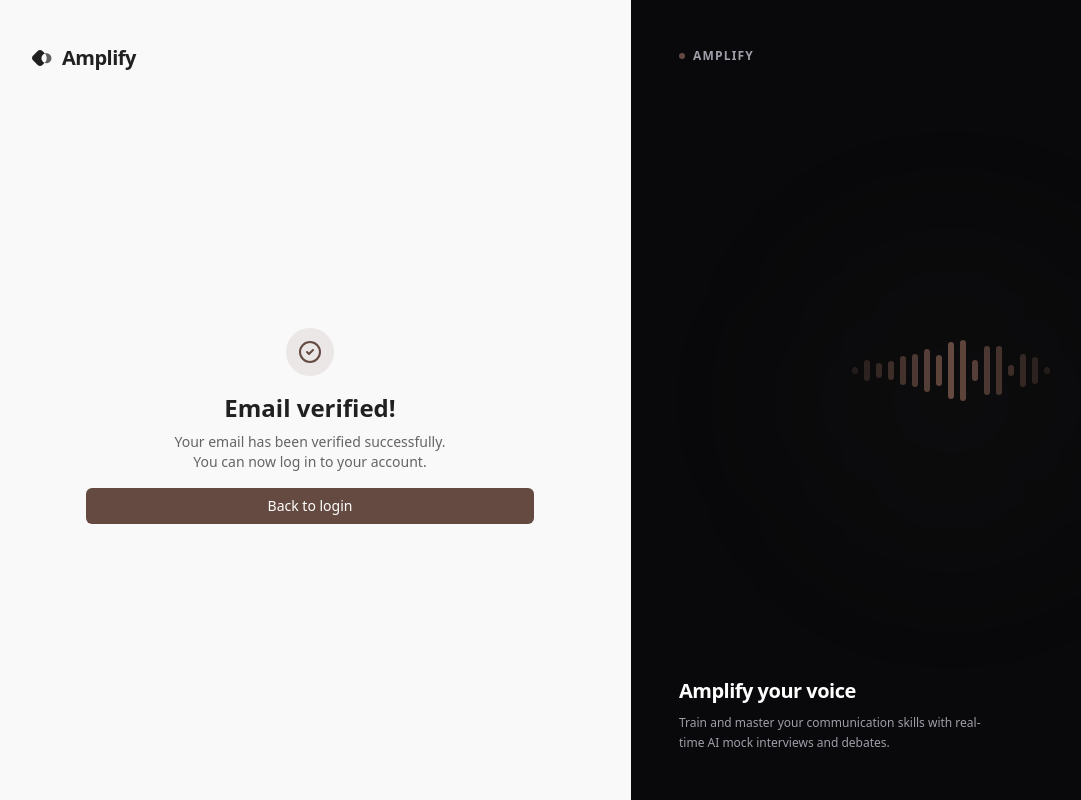
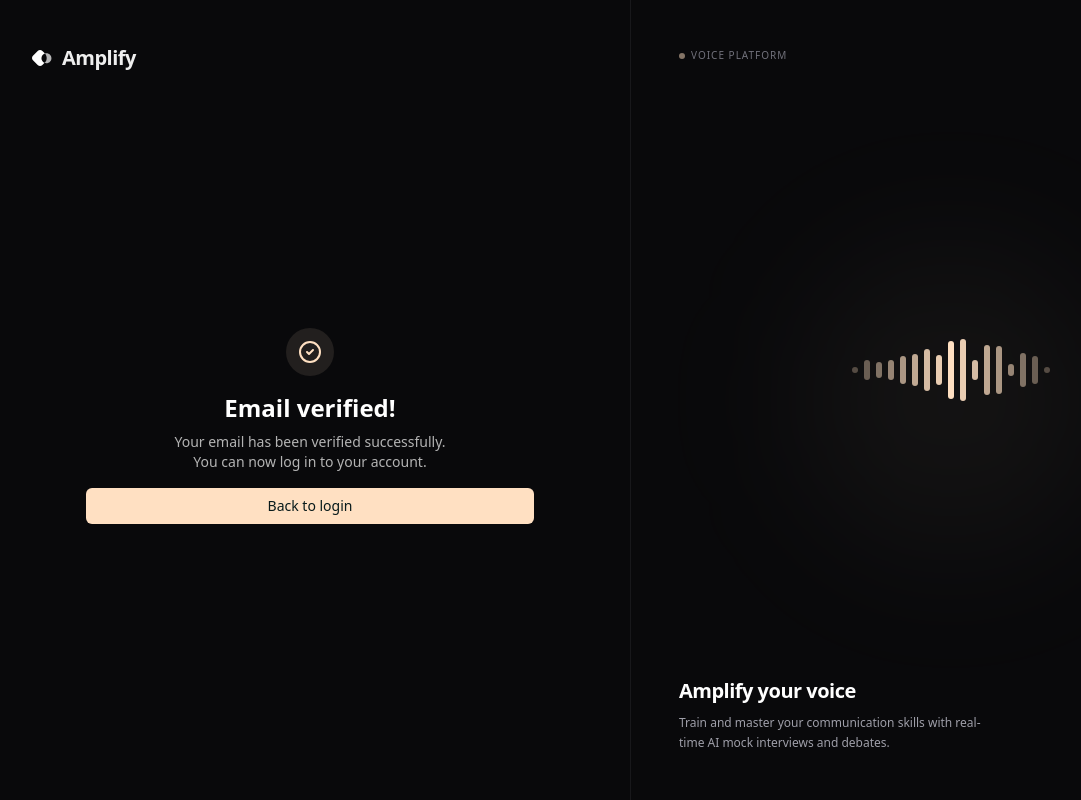
Before and after one commit to lwshakib/amplify-own-your-voice, a Next.js app: page /verify-email in a window 1280 px wide. Shown: the whole page, without its empty margins (10-1091 px from the left). Built offline with nearby package versions, Linux system fonts and the light colour scheme.

Commit message:
feat: implement unified authentication layout with shared visual component and form pages

```diff
--- a/app/(auth)/forgot-password/page.tsx
+++ b/app/(auth)/forgot-password/page.tsx
@@ -1,28 +1,19 @@
 /**
  * @file app/(auth)/forgot-password/page.tsx
  * @description The Forgot Password page for the application.
- * Allows users to request a password reset link via email.
- * Uses a split-screen layout similar to Sign In/Sign Up.
+ * Returns only the form column to be rendered inside the shared auth grid layout.
  */
 
 import { ForgotPasswordForm } from "@/components/auth/forgot-password-form" // The form to handle password reset requests
 import { Logo } from "@/components/layout/logo" // The application logo
-import { AuthVisual } from "@/components/auth/auth-visual"
 
 /**
  * ForgotPasswordPage Component
- * @returns The password recovery page with a responsive layout.
+ * @returns The forgot password form column.
  */
 export default function ForgotPasswordPage() {
   return (
-    /**
-     * Grid Container
-     * min-h-svh: Full viewport height
-     * lg:grid-cols-2: Two Column layout on desktop (Left: Form, Right: Visual Web)
-     */
-    <div className="grid min-h-svh lg:grid-cols-2 bg-background">
-      {/* Left Column (or full width on mobile) - Form Area */}
-      <div className="flex flex-col gap-4 p-6 md:p-10">
+    <div className="flex flex-col flex-1 gap-4 p-6 md:p-10">
       {/* Top area for the Logo */}
       <div className="flex justify-center gap-2 md:justify-start">
         <Logo />
@@ -35,11 +26,5 @@
         </div>
       </div>
     </div>
-
-      {/* Right Column (Desktop only) - Aesthetic Background */}
-      <div className="relative hidden lg:block border-l border-white/5">
-        <AuthVisual />
-      </div>
-    </div>
   )
 }
--- a/app/(auth)/layout.tsx
+++ b/app/(auth)/layout.tsx
@@ -1,19 +1,33 @@
 /**
  * @file app/(auth)/layout.tsx
- * @description Layout wrapper for all authentication-related pages (Sign In, Sign Up, etc.).
- * This ensures a consistent structure for the auth flow.
+ * @description Shared layout for all authentication pages.
+ * Handles the unified background, forces dark theme styles, and hosts the persistent
+ * AuthVisual soundwave component on the right side to prevent visual flashes during navigation.
  */
+
+import { AuthVisual } from "@/components/auth/auth-visual"
 
 export default function AuthLayout({
   children,
 }: Readonly<{
-  children: React.ReactNode // The specific auth page being rendered
+  children: React.ReactNode
 }>) {
   return (
     /**
-     * Auth Layout Container
-     * Uses min-h-screen to ensure the auth forms are centered or properly spaced on the viewport.
+     * Auth Layout Grid
+     * Force the 'dark' theme context and 'bg-zinc-950' background color across both columns.
+     * This creates a unified dark background spanning the entire viewport.
      */
-    <div className="min-h-screen w-full">{children}</div>
+    <div className="dark grid min-h-svh lg:grid-cols-2 bg-zinc-950 text-white antialiased">
+      {/* Left Column - Dynamic Auth Forms (Sign In, Sign Up, etc.) */}
+      <div className="flex flex-col min-h-svh">
+        {children}
+      </div>
+
+      {/* Right Column (Desktop only) - Persistent Visual Soundwave */}
+      <div className="relative hidden lg:block border-l border-zinc-900 bg-zinc-950">
+        <AuthVisual />
+      </div>
+    </div>
   )
 }
--- a/app/(auth)/reset-password/page.tsx
+++ b/app/(auth)/reset-password/page.tsx
@@ -1,30 +1,21 @@
 /**
  * @file app/(auth)/reset-password/page.tsx
  * @description The Reset Password page for the application.
- * Users land here after clicking a link in their recovery email.
- * Includes a Suspense wrapper for the form as it may depend on URL parameters.
+ * Returns only the form column to be rendered inside the shared auth grid layout.
  */
 
 import { Suspense } from "react" // For handling asynchronous loading of the form components
 import { ResetPasswordForm } from "@/components/auth/reset-password-form" // The form to set a new password
 import { Logo } from "@/components/layout/logo" // Application logo
 import { Loader2 } from "lucide-react" // Loading spinner icon
-import { AuthVisual } from "@/components/auth/auth-visual"
 
 /**
  * ResetPasswordPage Component
- * @returns The password reset page with a responsive split layout.
+ * @returns The reset password form column.
  */
 export default function ResetPasswordPage() {
   return (
-    /**
-     * Grid Container
-     * min-h-svh: Full viewport height
-     * lg:grid-cols-2: Two Column layout on desktop (Left: FormArea, Right: Visual Web)
-     */
-    <div className="grid min-h-svh lg:grid-cols-2 bg-background">
-      {/* Left Column (or full width on mobile) - Form Area */}
-      <div className="flex flex-col gap-4 p-6 md:p-10">
+    <div className="flex flex-col flex-1 gap-4 p-6 md:p-10">
       {/* Top area for the Logo */}
       <div className="flex justify-center gap-2 md:justify-start">
         <Logo />
@@ -33,10 +24,6 @@
       {/* Centered container for the reset password form */}
       <div className="flex flex-1 items-center justify-center">
         <div className="w-full max-w-md">
-            {/*
-              Suspense: Wraps the ResetPasswordForm because it typically uses
-              useSearchParams() which requires a Suspense boundary in Next.js 14+
-            */}
           <Suspense
             fallback={
               <div className="flex flex-col items-center gap-4 text-center">
@@ -50,11 +37,5 @@
         </div>
       </div>
     </div>
-
-      {/* Right Column (Desktop only) - Aesthetic Background */}
-      <div className="relative hidden lg:block border-l border-white/5">
-        <AuthVisual />
-      </div>
-    </div>
   )
 }
--- a/app/(auth)/sign-in/page.tsx
+++ b/app/(auth)/sign-in/page.tsx
@@ -1,27 +1,19 @@
 /**
  * @file app/(auth)/sign-in/page.tsx
  * @description The Sign In page for the application.
- * Features a split-screen layout on large screens with the login form and an aesthetic background image.
+ * Returns only the form column to be rendered inside the shared auth grid layout.
  */
 
 import { LoginForm } from "@/components/auth/login-form" // The actual authentication form logic
 import { Logo } from "@/components/layout/logo" // The application logo
-import { AuthVisual } from "@/components/auth/auth-visual"
 
 /**
  * SignInPage Component
- * @returns The sign-in page with a responsive layout.
+ * @returns The sign-in form column.
  */
 export default function SignInPage() {
   return (
-    /**
-     * Grid Container
-     * min-h-svh: Full viewport height (Small Viewport Height)
-     * lg:grid-cols-2: Two Column layout on desktop (Left: Form, Right: Visual Web)
-     */
-    <div className="grid min-h-svh lg:grid-cols-2 bg-background">
-      {/* Left Column (or full width on mobile) - Form Area */}
-      <div className="flex flex-col gap-4 p-6 md:p-10">
+    <div className="flex flex-col flex-1 gap-4 p-6 md:p-10">
       {/* Top area for the Logo */}
       <div className="flex justify-center gap-2 md:justify-start">
         <Logo />
@@ -34,11 +26,5 @@
         </div>
       </div>
     </div>
-
-      {/* Right Column (Desktop only) - Aesthetic Background */}
-      <div className="relative hidden lg:block border-l border-white/5">
-        <AuthVisual />
-      </div>
-    </div>
   )
 }
--- a/app/(auth)/sign-up/page.tsx
+++ b/app/(auth)/sign-up/page.tsx
@@ -1,27 +1,19 @@
 /**
  * @file app/(auth)/sign-up/page.tsx
  * @description The Sign Up page for the application.
- * Features a split-screen layout on large screens with the signup form and an aesthetic background image.
+ * Returns only the form column to be rendered inside the shared auth grid layout.
  */
 
 import { SignUpForm } from "@/components/auth/signup-form" // The actual registration form logic
 import { Logo } from "@/components/layout/logo" // The application logo
-import { AuthVisual } from "@/components/auth/auth-visual"
 
 /**
  * SignUpPage Component
- * @returns The sign-up page with a responsive layout.
+ * @returns The sign-up form column.
  */
 export default function SignUpPage() {
   return (
-    /**
-     * Grid Container
-     * min-h-svh: Full viewport height (Small Viewport Height)
-     * lg:grid-cols-2: Two Column layout on desktop (Left: Form, Right: Visual Web)
-     */
-    <div className="grid min-h-svh lg:grid-cols-2 bg-background">
-      {/* Left Column (or full width on mobile) - Form Area */}
-      <div className="flex flex-col gap-4 p-6 md:p-10">
+    <div className="flex flex-col flex-1 gap-4 p-6 md:p-10">
       {/* Top area for the Logo */}
       <div className="flex justify-center gap-2 md:justify-start">
         <Logo />
@@ -34,11 +26,5 @@
         </div>
       </div>
     </div>
-
-      {/* Right Column (Desktop only) - Aesthetic Background */}
-      <div className="relative hidden lg:block border-l border-white/5">
-        <AuthVisual />
-      </div>
-    </div>
   )
 }
--- a/app/(auth)/verify-email/page.tsx
+++ b/app/(auth)/verify-email/page.tsx
@@ -1,28 +1,19 @@
 /**
  * @file app/(auth)/verify-email/page.tsx
  * @description The Email Verification page.
- * Users land here to confirm their email address after registration.
- * Uses a consistent split-screen layout.
+ * Returns only the verification content column to be rendered inside the shared auth grid layout.
  */
 
 import { VerifyEmailView } from "@/components/auth/verify-email-view" // Component that handles the verification logic and UI
 import { Logo } from "@/components/layout/logo" // Application logo
-import { AuthVisual } from "@/components/auth/auth-visual"
 
 /**
  * VerifyEmailPage Component
- * @returns The email verification page with a responsive layout.
+ * @returns The email verification column.
  */
 export default function VerifyEmailPage() {
   return (
-    /**
-     * Grid Container
-     * min-h-svh: Full viewport height
-     * lg:grid-cols-2: Two Column layout on desktop (Left: Content, Right: Visual Web)
-     */
-    <div className="grid min-h-svh lg:grid-cols-2 bg-background">
-      {/* Left Column (or full width on mobile) - Verification Content */}
-      <div className="flex flex-col gap-4 p-6 md:p-10">
+    <div className="flex flex-col flex-1 gap-4 p-6 md:p-10">
       {/* Top area for the Logo */}
       <div className="flex justify-center gap-2 md:justify-start">
         <Logo />
@@ -35,11 +26,5 @@
         </div>
       </div>
     </div>
-
-      {/* Right Column (Desktop only) - Aesthetic Background */}
-      <div className="relative hidden lg:block border-l border-white/5">
-        <AuthVisual />
-      </div>
-    </div>
   )
 }
--- a/components/auth/auth-visual.tsx
+++ b/components/auth/auth-visual.tsx
@@ -14,10 +14,10 @@
       </div>
 
       {/* Top Brand Name */}
-      <div className="relative z-10 flex items-center gap-2">
-        <div className="h-1.5 w-1.5 rounded-full bg-primary animate-pulse" />
-        <span className="text-xs font-semibold tracking-widest text-zinc-400 uppercase">
-          Amplify
+      <div className="relative z-10 flex items-center gap-1.5">
+        <div className="h-1.5 w-1.5 rounded-full bg-primary/50 animate-pulse" />
+        <span className="text-[10px] font-medium tracking-widest text-zinc-500 uppercase">
+          Voice Platform
         </span>
       </div>
 
```
Lines whose indentation alone changed are shown as unchanged.
